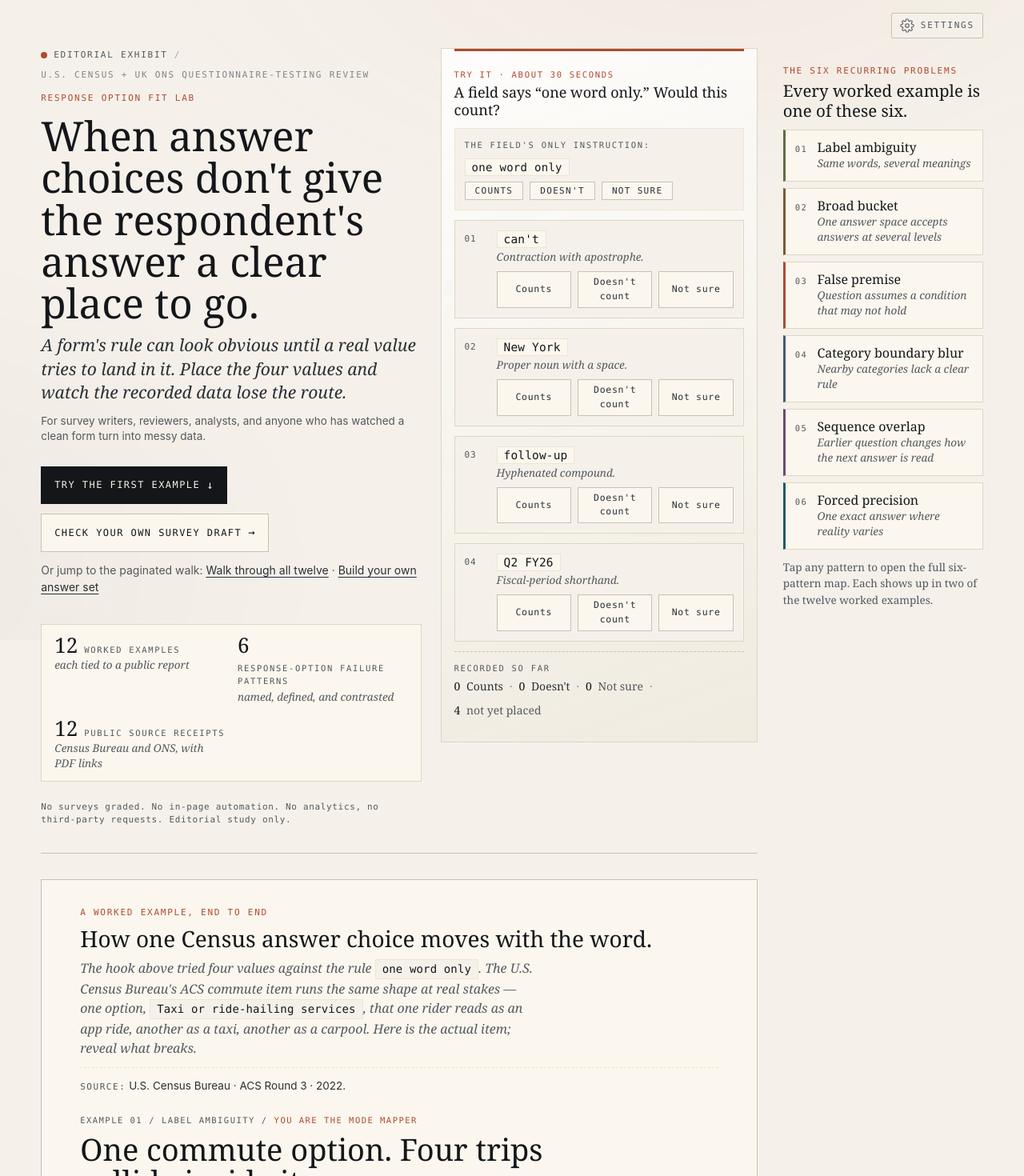
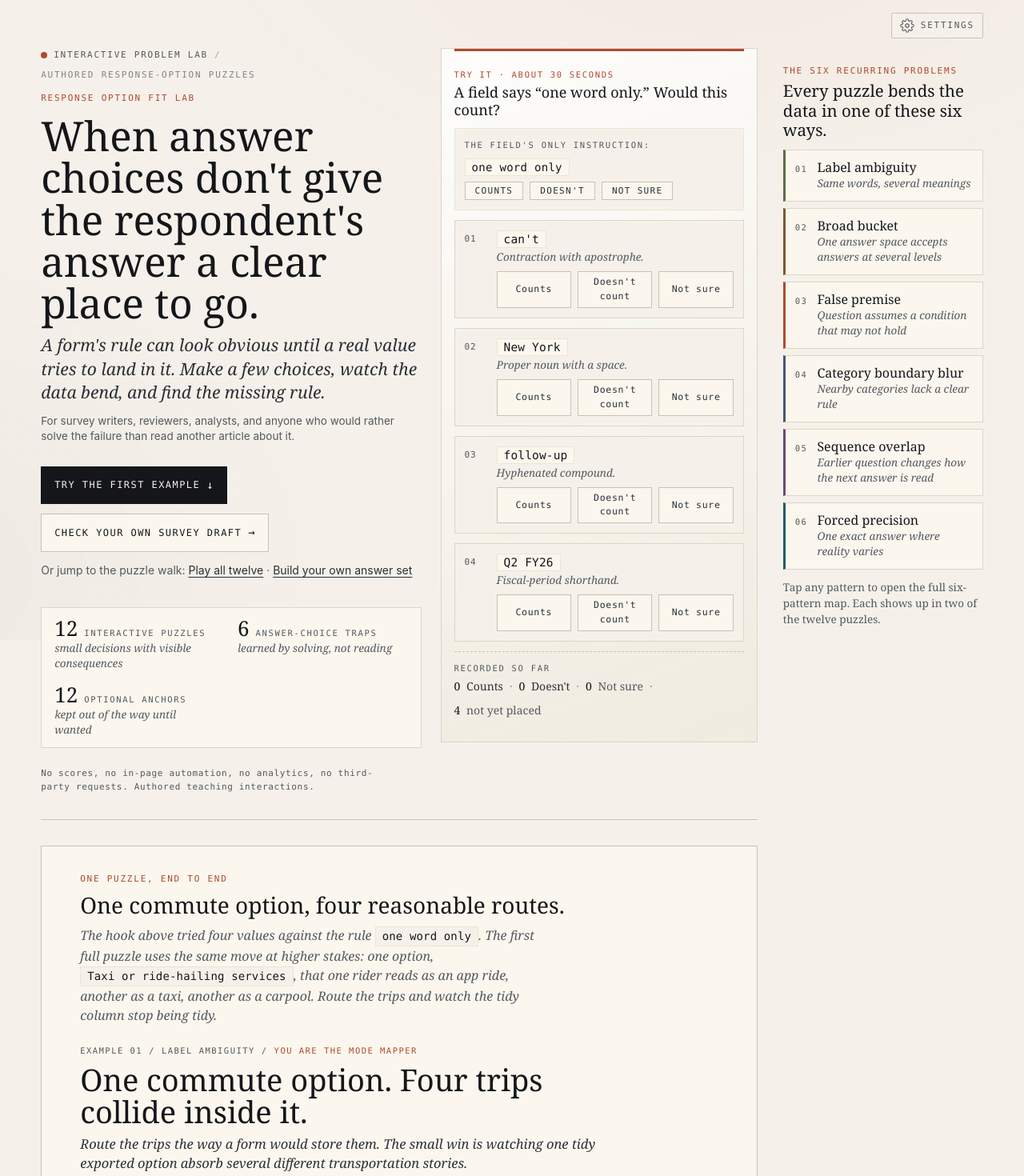
Before and after one commit to leibenjamin/response-option-fit, a React (Vite) app: page / in a window 1280 px wide. Shown: the top 1470 px of the page at 80% size. Built offline with nearby package versions, Linux system fonts and the light colour scheme; the HTML template or start-up script is replaced by a standard one.

Commit message:
Align docs and copy with interaction-first slate

```diff
--- a/src/components/BuildAndBreakRoute.tsx
+++ b/src/components/BuildAndBreakRoute.tsx
@@ -220,9 +220,13 @@ export function BuildAndBreakRoute() {
             <p>{topic.framing}</p>
           </div>
           {topic.sourceNote && (
-            <p className="build-source-note" data-testid={`build-source-${topic.id}`}>
-              {topic.sourceNote}
-            </p>
+            <details
+              className="build-source-note"
+              data-testid={`build-source-${topic.id}`}
+            >
+              <summary>Optional source note</summary>
+              <p>{topic.sourceNote}</p>
+            </details>
           )}
         </section>
 
--- a/src/components/Capstone.tsx
+++ b/src/components/Capstone.tsx
@@ -126,10 +126,9 @@ export function Capstone() {
         <p className="capstone-eyebrow">The cold read</p>
         <h2 id="capstone-title">Can you still see it?</h2>
         <p className="capstone-lede">
-          Every item below shipped on a real U.S. or U.K. government form — and
-          then a cognitive-testing report flagged a response-option problem. No
-          pattern labels this time, no engine to walk you through it. Tap where
-          you think it breaks, then see what the testers caught.
+          No labels this time, no guided mechanic to carry you. Tap where you
+          think each clean-looking form breaks, then compare your read with the
+          route problem the puzzle path has been training you to see.
         </p>
       </header>
 
@@ -141,8 +140,8 @@ export function Capstone() {
 
       <p className="capstone-note">
         Catching it cold, on someone else's form, is the skill the walk was
-        building. Missing one is the ordinary case — that is why these forms get
-        tested before they ship.
+        building. Missing one is ordinary; the win is learning where to look
+        next.
       </p>
     </section>
   );
--- a/src/components/CompletionScreen.tsx
+++ b/src/components/CompletionScreen.tsx
@@ -41,7 +41,7 @@ export function CompletionScreen({ visited }: Props) {
           tabIndex={-1}
         >
           {allVisited
-            ? "You've finished all twelve."
+            ? "You've solved all twelve."
             : isEmpty
             ? "Twelve examples are waiting."
             : "End of the walk."}
@@ -49,17 +49,17 @@ export function CompletionScreen({ visited }: Props) {
         <p className="completion-lede">
           {allVisited ? (
             <>
-              You've worked through every example — twelve real survey items,
-              each one breaking in its own quiet way. The next read is the
-              field guide, where the patterns turn into reusable checks and
+              You've worked through every example — twelve answer-choice traps,
+              now rebuilt as twelve interactive puzzles. The next read is the
+              field guide, where the moves turn into reusable checks and
               prompts for your own survey drafts.
             </>
           ) : isEmpty ? (
             <>
               You haven't started the walk yet. The exhibit threads twelve
-              worked examples through six recurring answer-choice problems,
-              one example at a time, with a compact map drawer that fills in as
-              you go. The first example is one click away.
+              interactive puzzles through six recurring answer-choice
+              problems, one puzzle at a time, with a compact map drawer that
+              fills in as you go. The first puzzle is one click away.
             </>
           ) : (
             <>
--- a/src/components/FeaturedExample.tsx
+++ b/src/components/FeaturedExample.tsx
@@ -6,12 +6,9 @@ const featured = workbenchSpecimens[0];
 const second = workbenchSpecimens[1];
 const third = workbenchSpecimens[2];
 
-/* Embedded full workbench on the hub. The visitor sees one complete worked
-   example end to end without leaving the landing page; the "more worked
-   examples" chips below preview the next two examples and lead into walk
-   mode. A compact source-receipt line above the workbench announces the
-   evidence anchor (agency · document code · year) so a 60-second visitor
-   can see the citation posture without expanding any details. */
+/* Embedded full puzzle on the hub. The visitor sees one complete interaction
+   without leaving the landing page; the "more puzzles" chips below preview the
+   next two examples and lead into walk mode. */
 export function FeaturedExample() {
   if (!featured) return null;
 
@@ -23,37 +20,26 @@ export function FeaturedExample() {
       data-testid="featured-example"
     >
       <header className="featured-example-head">
-        <p className="featured-example-eyebrow">A worked example, end to end</p>
+        <p className="featured-example-eyebrow">One puzzle, end to end</p>
         <h2 className="featured-example-title" id="featured-example-title">
-          How one Census answer choice moves with the word.
+          One commute option, four reasonable routes.
         </h2>
         <p className="featured-example-lede">
           The hook above tried four values against the rule{" "}
           <code className="featured-example-specimen">one word only</code>.
-          The U.S. Census Bureau's ACS commute item runs the same shape at
-          real stakes — one option,{" "}
+          The first full puzzle uses the same move at higher stakes: one option,{" "}
           <code className="featured-example-specimen">
             Taxi or ride-hailing services
           </code>
           , that one rider reads as an app ride, another as a taxi, another as
-          a carpool. Here is the actual item; reveal what breaks.
-        </p>
-        <p
-          className="featured-example-source-receipt"
-          data-testid="featured-example-source-receipt"
-        >
-          <span className="featured-example-source-receipt-label">Source:</span>{" "}
-          <span>
-            {featured.source.agency} · {featured.source.documentCode} ·{" "}
-            {featured.source.year}.
-          </span>
+          a carpool. Route the trips and watch the tidy column stop being tidy.
         </p>
       </header>
 
       <Workbench specimen={featured} />
 
       <footer className="featured-example-foot">
-        <p className="featured-example-foot-eyebrow">More worked examples</p>
+        <p className="featured-example-foot-eyebrow">More puzzles</p>
         <ul className="featured-example-next">
           {[second, third].filter(Boolean).map((specimen) => (
             <li key={specimen.id} className="featured-example-next-item">
@@ -85,7 +71,7 @@ export function FeaturedExample() {
           href={routeToHash({ kind: "walk", slot: featured.id })}
           data-testid="featured-walk-cta"
         >
-          <span>Walk through all twelve</span>
+          <span>Play all twelve</span>
           <span aria-hidden="true" className="cta-button-arrow">
             →
           </span>
--- a/src/components/Hero.tsx
+++ b/src/components/Hero.tsx
@@ -31,10 +31,10 @@ export function Hero({ resumeSpecimenId = null }: Props = {}) {
       <div className="hero-main">
         <p className="hero-eyebrow eyebrow">
           <span className="hero-eyebrow-mark" aria-hidden="true" />
-          Editorial exhibit
+          Interactive problem lab
           <span className="hero-eyebrow-sep" aria-hidden="true">/</span>
           <span className="hero-eyebrow-kind">
-            U.S. Census + UK ONS questionnaire-testing review
+            authored response-option puzzles
           </span>
         </p>
         <p className="hero-kicker">Response Option Fit Lab</p>
@@ -43,12 +43,12 @@ export function Hero({ resumeSpecimenId = null }: Props = {}) {
         </h1>
         <p className="hero-subtitle">
           A form's rule can look obvious until a real value tries to land
-          in it. Place the four values and watch the recorded data lose
-          the route.
+          in it. Make a few choices, watch the data bend, and find the
+          missing rule.
         </p>
         <p className="hero-audience" data-testid="hero-audience">
-          For survey writers, reviewers, analysts, and anyone who has
-          watched a clean form turn into messy data.
+          For survey writers, reviewers, analysts, and anyone who would
+          rather solve the failure than read another article about it.
         </p>
 
         {/* CTA hierarchy depends on whether the visitor has walked before.
@@ -94,7 +94,7 @@ export function Hero({ resumeSpecimenId = null }: Props = {}) {
                 className="hero-cta-quiet"
                 data-testid="hero-cta-quiet-links"
               >
-                Or restart from the top:{" "}
+                Or restart the puzzle path:{" "}
                 <a
                   className="hero-cta-text-link"
                   href="#featured-example"
@@ -116,7 +116,7 @@ export function Hero({ resumeSpecimenId = null }: Props = {}) {
                   href={routeToHash({ kind: "walk", slot: firstSpecimenId })}
                   data-testid="hero-cta-walk"
                 >
-                  Walk through all twelve
+                  Play all twelve
                 </a>
               </p>
             </>
@@ -146,13 +146,13 @@ export function Hero({ resumeSpecimenId = null }: Props = {}) {
                 className="hero-cta-quiet"
                 data-testid="hero-cta-quiet-links"
               >
-                Or jump to the paginated walk:{" "}
+                Or jump to the puzzle walk:{" "}
                 <a
                   className="hero-cta-text-link"
                   href={routeToHash({ kind: "walk", slot: firstSpecimenId })}
                   data-testid="hero-cta-walk"
                 >
-                  Walk through all twelve
+                  Play all twelve
                 </a>
                 <span aria-hidden="true"> · </span>
                 <a
@@ -177,28 +177,28 @@ export function Hero({ resumeSpecimenId = null }: Props = {}) {
             <li className="hero-scope-item">
               <p className="hero-scope-stat">
                 <span className="hero-scope-val">12</span>
-                <span className="hero-scope-unit"> worked examples</span>
+                <span className="hero-scope-unit"> interactive puzzles</span>
               </p>
-              <p className="hero-scope-note">each tied to a public report</p>
+              <p className="hero-scope-note">small decisions with visible consequences</p>
             </li>
             <li className="hero-scope-item">
               <p className="hero-scope-stat">
                 <span className="hero-scope-val">6</span>
-                <span className="hero-scope-unit"> response-option failure patterns</span>
+                <span className="hero-scope-unit"> answer-choice traps</span>
               </p>
-              <p className="hero-scope-note">named, defined, and contrasted</p>
+              <p className="hero-scope-note">learned by solving, not reading</p>
             </li>
             <li className="hero-scope-item">
               <p className="hero-scope-stat">
                 <span className="hero-scope-val">12</span>
-                <span className="hero-scope-unit"> public source receipts</span>
+                <span className="hero-scope-unit"> optional anchors</span>
               </p>
-              <p className="hero-scope-note">Census Bureau and ONS, with PDF links</p>
+              <p className="hero-scope-note">kept out of the way until wanted</p>
             </li>
           </ul>
           <p className="hero-scope-trust" data-testid="scope-trust">
-            No surveys graded. No in-page automation. No analytics, no third-party
-            requests. Editorial study only.
+            No scores, no in-page automation, no analytics, no third-party requests.
+            Authored teaching interactions.
           </p>
       </div>
 
--- a/src/components/PatternStrip.tsx
+++ b/src/components/PatternStrip.tsx
@@ -20,7 +20,7 @@ export function PatternStrip({ onOpenMap }: Props) {
       <header className="pattern-strip-head">
         <p className="pattern-strip-eyebrow">The six recurring problems</p>
         <h2 className="pattern-strip-title" id="pattern-strip-title">
-          Every worked example is one of these six.
+          Every puzzle bends the data in one of these six ways.
         </h2>
       </header>
       <ol className="pattern-strip-grid">
@@ -58,7 +58,7 @@ export function PatternStrip({ onOpenMap }: Props) {
       </ol>
       <p className="pattern-strip-foot">
         Tap any pattern to open the full six-pattern map. Each shows up in
-        two of the twelve worked examples.
+        two of the twelve puzzles.
       </p>
     </section>
   );
```
Also changed, not shown: 3 other files (tests, documents, lock files or other folders).
